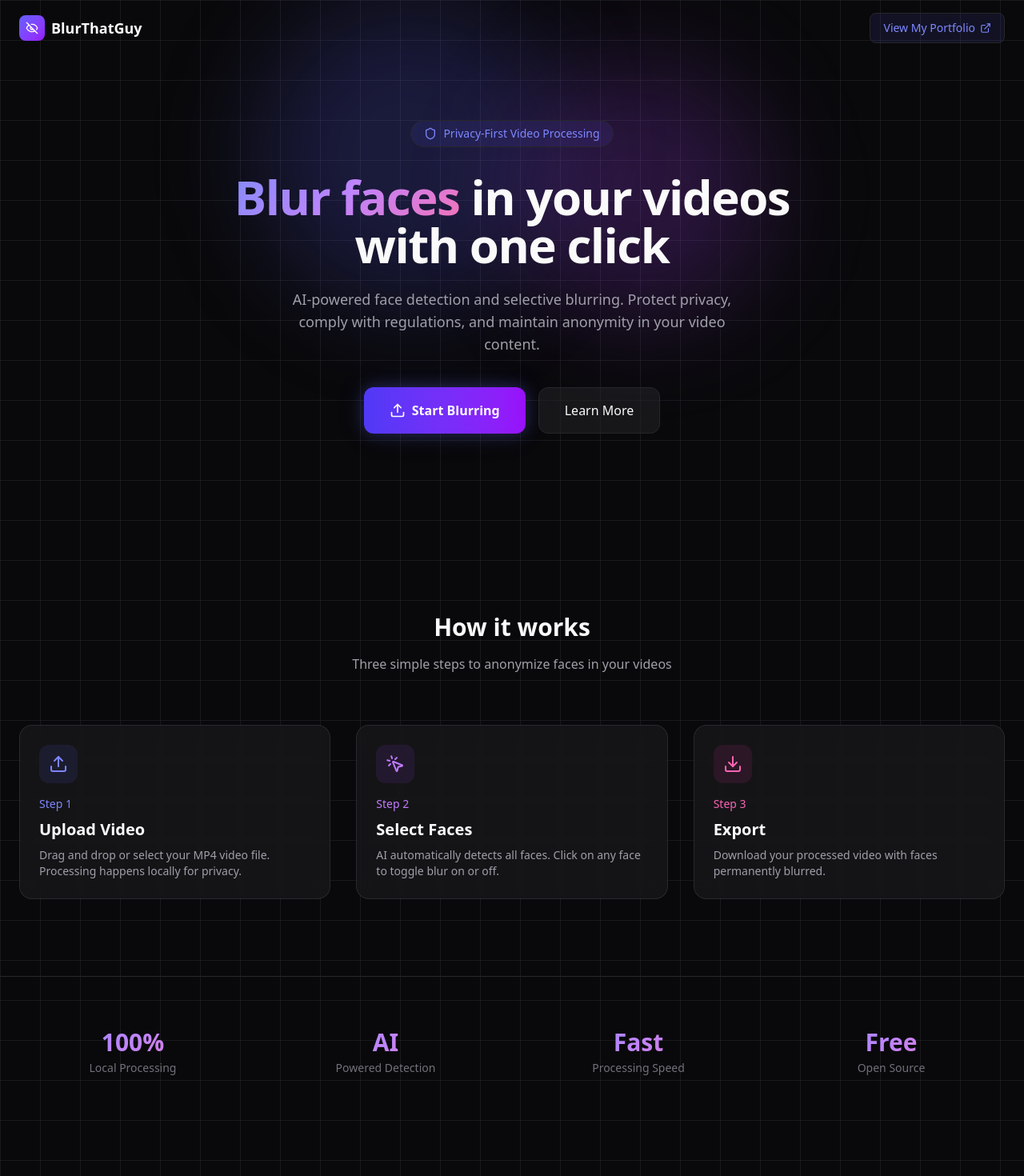
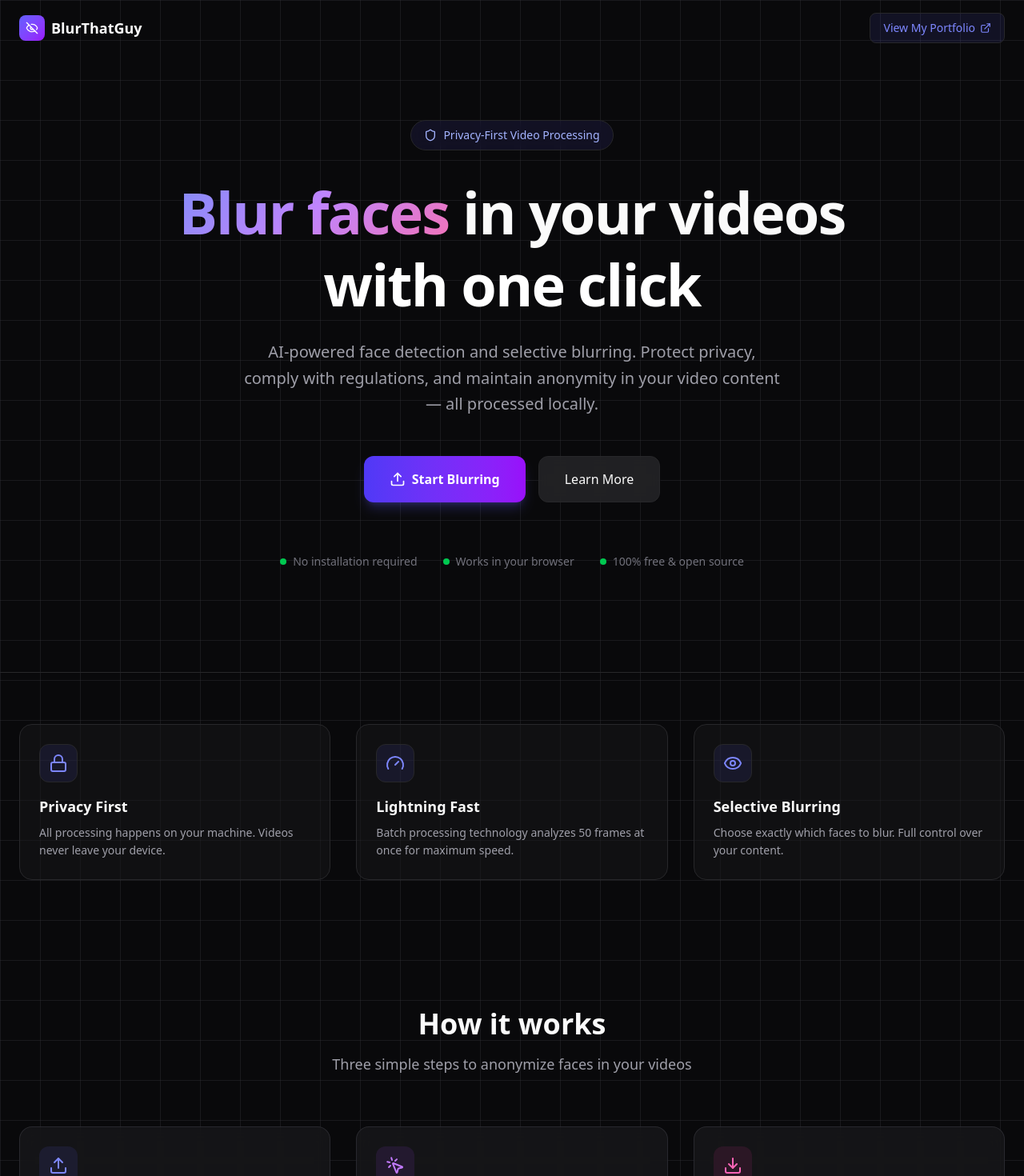
Before and after one commit to StianHa02/BlurThatGuyProject, a Next.js app: page / in a window 1280 px wide. Shown: the top 1470 px of the page at 80% size. Built offline with nearby package versions, Linux system fonts and the light colour scheme.

Commit message:
Redesign landing page with new benefits section, improved hero layout, and clearer privacy messaging; update README for environment setup clarity

```diff
--- a/app/page.tsx
+++ b/app/page.tsx
@@ -1,6 +1,6 @@
 import Link from 'next/link';
-import { Shield, Zap, Upload, Download, MousePointerClick } from 'lucide-react';
-import { Navbar, FeatureCard, StatsGrid, Footer, CTASection } from './components';
+import { Shield, Zap, Upload, Download, MousePointerClick, Lock, Gauge, Eye } from 'lucide-react';
+import { Navbar, FeatureCard, Footer, CTASection } from './components';
 
 const FEATURES = [
   {
@@ -26,11 +26,22 @@ const FEATURES = [
   },
 ];
 
-const STATS = [
-  { value: '100%', label: 'Local Processing' },
-  { value: 'AI', label: 'Powered Detection' },
-  { value: 'Fast', label: 'Processing Speed' },
-  { value: 'Free', label: 'Open Source' },
+const BENEFITS = [
+  {
+    icon: Lock,
+    title: 'Privacy First',
+    description: 'All processing happens on your machine. Videos never leave your device.',
+  },
+  {
+    icon: Gauge,
+    title: 'Lightning Fast',
+    description: 'Batch processing technology analyzes 50 frames at once for maximum speed.',
+  },
+  {
+    icon: Eye,
+    title: 'Selective Blurring',
+    description: 'Choose exactly which faces to blur. Full control over your content.',
+  },
 ];
 
 export default function Home() {
@@ -38,55 +49,95 @@ export default function Home() {
     <div className="min-h-screen bg-zinc-950 bg-grid">
       {/* Hero Section */}
       <div className="relative overflow-hidden">
-        {/* Gradient orbs */}
-        <div className="absolute top-0 left-1/4 w-96 h-96 bg-indigo-500/20 rounded-full blur-3xl" />
-        <div className="absolute top-20 right-1/4 w-80 h-80 bg-purple-500/20 rounded-full blur-3xl" />
-
         <Navbar />
 
         <main className="relative z-10 max-w-7xl mx-auto px-6 pt-20 pb-32">
-          <div className="text-center max-w-3xl mx-auto">
-            <div className="inline-flex items-center gap-2 px-4 py-1.5 rounded-full bg-indigo-500/10 border border-indigo-500/20 text-indigo-400 text-sm mb-8">
+          <div className="text-center max-w-4xl mx-auto">
+            {/* Badge */}
+            <div className="inline-flex items-center gap-2 px-4 py-2 rounded-full bg-indigo-500/10 border border-indigo-500/20 text-indigo-300 text-sm font-medium mb-8 backdrop-blur-sm">
               <Shield className="w-4 h-4" />
               Privacy-First Video Processing
             </div>
 
-            <h1 className="text-5xl sm:text-6xl font-bold tracking-tight mb-6">
+            {/* Hero Headline */}
+            <h1 className="text-5xl sm:text-7xl font-bold tracking-tight mb-6 leading-tight">
               <span className="gradient-text">Blur faces</span> in your videos
-              <br />with one click
+              <br />
+              <span className="text-white">with one click</span>
             </h1>
 
-            <p className="text-lg text-zinc-400 mb-10 max-w-xl mx-auto">
+            {/* Subheadline */}
+            <p className="text-xl text-zinc-400 mb-12 max-w-2xl mx-auto leading-relaxed">
               AI-powered face detection and selective blurring.
               Protect privacy, comply with regulations, and maintain anonymity
-              in your video content.
+              in your video content — all processed locally.
             </p>
 
-            <div className="flex flex-col sm:flex-row gap-4 justify-center">
+            {/* CTA Buttons */}
+            <div className="flex flex-col sm:flex-row gap-4 justify-center mb-16">
               <Link
                 href="/upload"
-                className="inline-flex items-center justify-center gap-2 px-8 py-4 rounded-xl bg-gradient-to-r from-indigo-600 to-purple-600 hover:from-indigo-500 hover:to-purple-500 transition-all font-semibold text-white glow-indigo"
+                className="group inline-flex items-center justify-center gap-2 px-8 py-4 rounded-xl bg-gradient-to-r from-indigo-600 to-purple-600 hover:from-indigo-500 hover:to-purple-500 transition-all font-semibold text-white shadow-lg shadow-indigo-500/25 hover:shadow-indigo-500/40"
               >
-                <Upload className="w-5 h-5" />
+                <Upload className="w-5 h-5 group-hover:scale-110 transition-transform" />
                 Start Blurring
               </Link>
               <a
                 href="#how-it-works"
-                className="inline-flex items-center justify-center gap-2 px-8 py-4 rounded-xl bg-zinc-800/50 hover:bg-zinc-800 border border-zinc-700 transition-all font-medium"
+                className="inline-flex items-center justify-center gap-2 px-8 py-4 rounded-xl bg-zinc-800/80 hover:bg-zinc-800 border border-zinc-700 hover:border-zinc-600 transition-all font-medium backdrop-blur-sm"
               >
                 Learn More
               </a>
+            </div>
+
+            {/* Social Proof / Quick Stats */}
+            <div className="flex flex-wrap items-center justify-center gap-8 text-sm text-zinc-500">
+              <div className="flex items-center gap-2">
+                <div className="w-2 h-2 bg-green-500 rounded-full animate-pulse" />
+                No installation required
+              </div>
+              <div className="flex items-center gap-2">
+                <div className="w-2 h-2 bg-green-500 rounded-full animate-pulse" />
+                Works in your browser
+              </div>
+              <div className="flex items-center gap-2">
+                <div className="w-2 h-2 bg-green-500 rounded-full animate-pulse" />
+                100% free & open source
+              </div>
             </div>
           </div>
         </main>
       </div>
 
-      {/* Features Section */}
+      {/* Benefits Section - New! */}
+      <section className="py-16 px-6 border-t border-zinc-800/50">
+        <div className="max-w-7xl mx-auto">
+          <div className="grid md:grid-cols-3 gap-8">
+            {BENEFITS.map((benefit) => {
+              const Icon = benefit.icon;
+              return (
+                <div
+                  key={benefit.title}
+                  className="group p-6 rounded-2xl bg-zinc-900/50 border border-zinc-800 hover:border-zinc-700 transition-all hover:bg-zinc-900/80"
+                >
+                  <div className="w-12 h-12 rounded-xl bg-indigo-500/10 border border-indigo-500/20 flex items-center justify-center mb-4 group-hover:scale-110 transition-transform">
+                    <Icon className="w-6 h-6 text-indigo-400" />
+                  </div>
+                  <h3 className="text-lg font-semibold mb-2">{benefit.title}</h3>
+                  <p className="text-zinc-400 text-sm leading-relaxed">{benefit.description}</p>
+                </div>
+              );
+            })}
+          </div>
+        </div>
+      </section>
+
+      {/* How It Works Section */}
       <section id="how-it-works" className="py-24 px-6">
         <div className="max-w-7xl mx-auto">
           <div className="text-center mb-16">
-            <h2 className="text-3xl font-bold mb-4">How it works</h2>
-            <p className="text-zinc-400 max-w-lg mx-auto">
+            <h2 className="text-4xl font-bold mb-4">How it works</h2>
+            <p className="text-zinc-400 text-lg max-w-2xl mx-auto">
               Three simple steps to anonymize faces in your videos
             </p>
           </div>
@@ -99,12 +150,10 @@ export default function Home() {
         </div>
       </section>
 
-      <StatsGrid stats={STATS} />
-
       <CTASection
         icon={Zap}
         title="Ready to protect privacy?"
-        description="Start anonymizing faces in your videos today. No account needed."
+        description="Start anonymizing faces in your videos today. No account or installation needed."
         buttonText="Upload Your First Video"
         buttonIcon={Upload}
         buttonHref="/upload"
```
Also changed, not shown: 1 other file (tests, documents, lock files or other folders).
